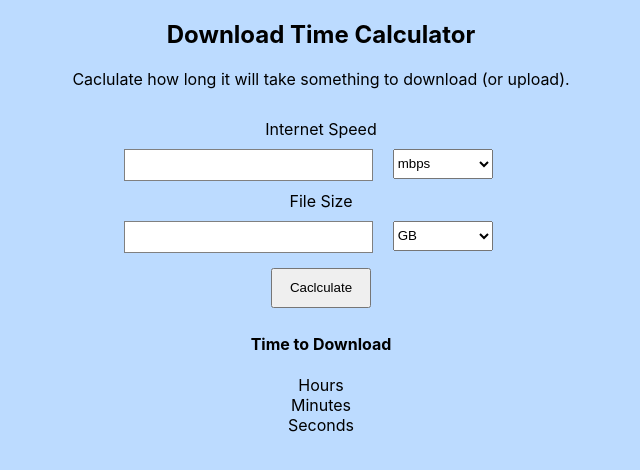
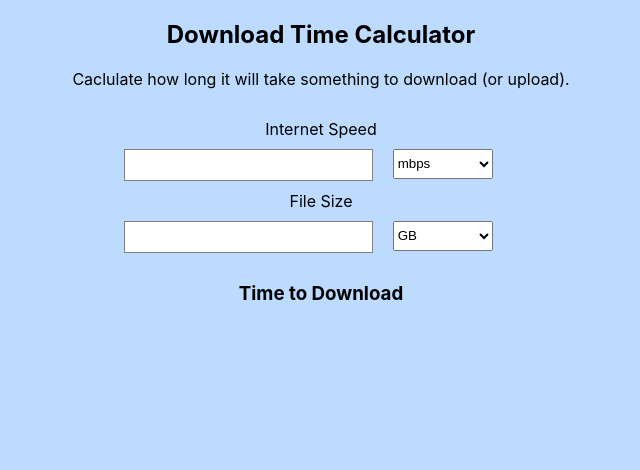
Before and after one commit to josh182014/download-time-calculator, a React (Create React App) app: page / in a window 1280 px wide. Shown: the top 470 px of the page, without its empty margins (319-959 px from the left). Built offline with nearby package versions, Linux system fonts and the light colour scheme.

Commit message:
rounding seconds and only showing needed time categories

```diff
--- a/src/App.js
+++ b/src/App.js
@@ -41,7 +41,7 @@ const App = () => {
     time = size / speed
     let hours = Math.floor(time / 60 / 60);
     let minutes = Math.floor(time / 60) - (hours * 60);
-    let seconds = time % 60;
+    let seconds = Math.floor(time % 60);
     setState({
       ...state,
       hours: hours,
@@ -76,13 +76,12 @@ const App = () => {
               <option value="GB">GB</option>
             </select>
           </div>
-          <button onClick={handleCalculateClick}>Caclculate</button>
         </form>
         <div>
-          <h4>Time to Download</h4>
-          <div>{state.hours} Hours</div>
-          <div>{state.mins} Minutes</div>
-          <div>{state.seconds} Seconds</div>
+          <h3>Time to Download</h3>
+          {state.hours && <div>{state.hours} Hours</div>}
+          {state.mins && <div>{state.mins} Minutes</div>}
+          {state.seconds && <div>{state.seconds} Seconds</div>}
         </div>
       </div>
     </div>
```
